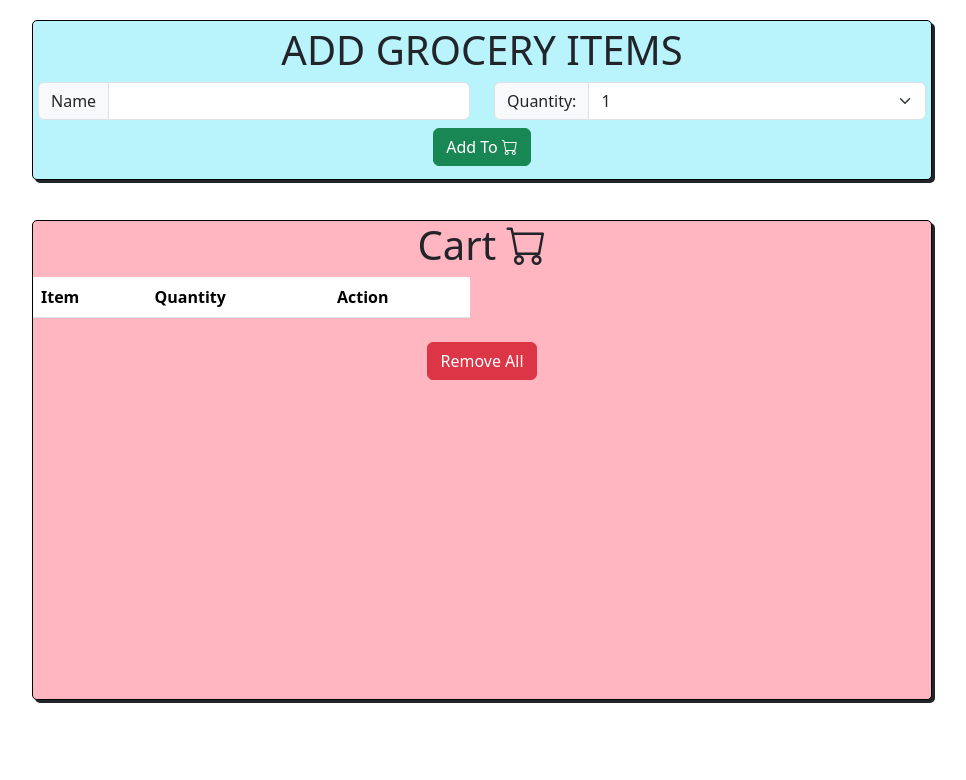
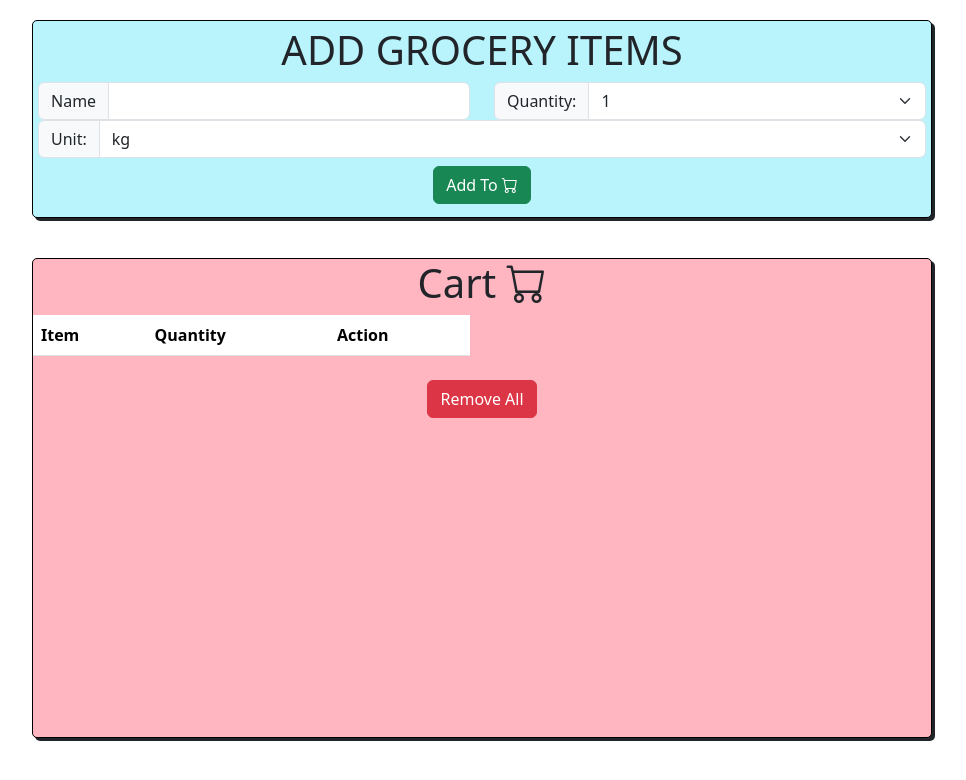
Before and after one commit to RituHP/GroceryList, a plain HTML site: page index.html in a window 1280 px wide. Shown: the whole page, without its empty margins (158-1124 px from the left). Drawn offline with nearby package versions, Linux system fonts and the light colour scheme.

Commit message:
Update index.html

```diff
--- a/index.html
+++ b/index.html
@@ -41,6 +41,13 @@
                         </select>
                     </div>
                 </div>
+                <div class="input-group">
+                        <span class="input-group-text">Unit:</span>
+                        <select class="form-select form-control" id="sel1" name="sellist1">
+                            <option>kg</option>
+                            <option>g</option>
+                        </select>
+                 </div>
                 <div class="col-md-12">
                     <div class="text-center">
                         <button type="button" class="btn btn-success m-2" onclick="onAddToCart()">Add To <i
```
